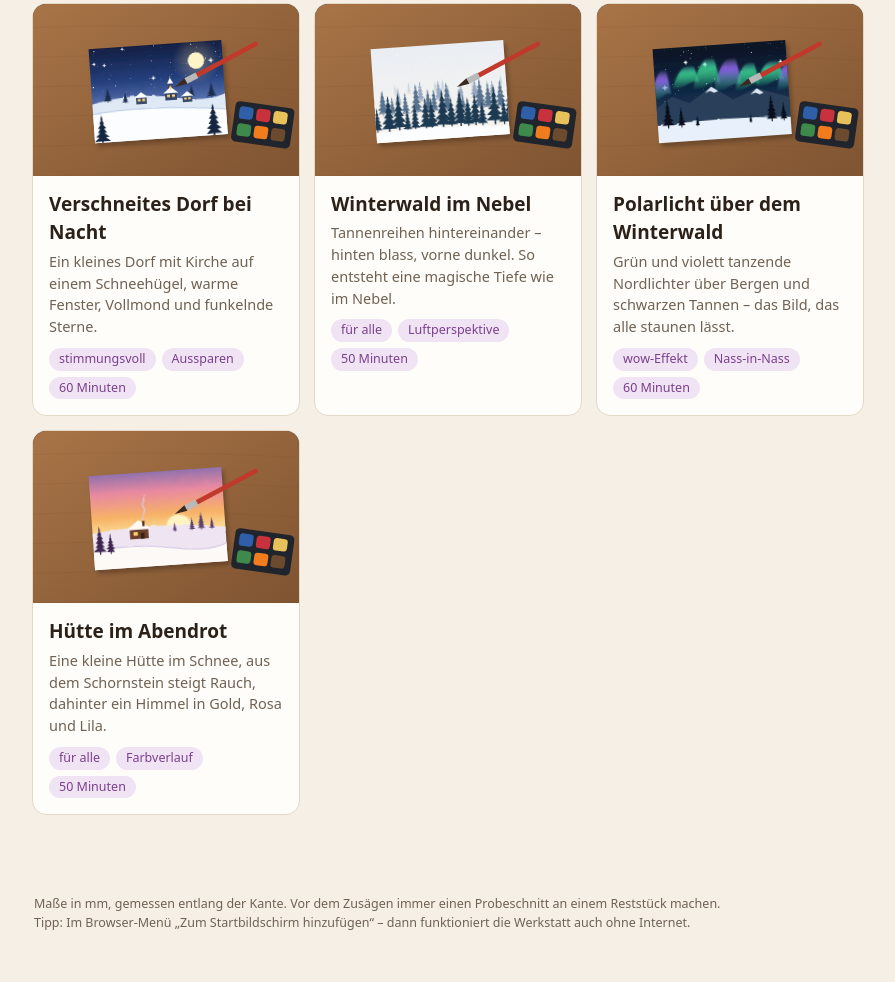
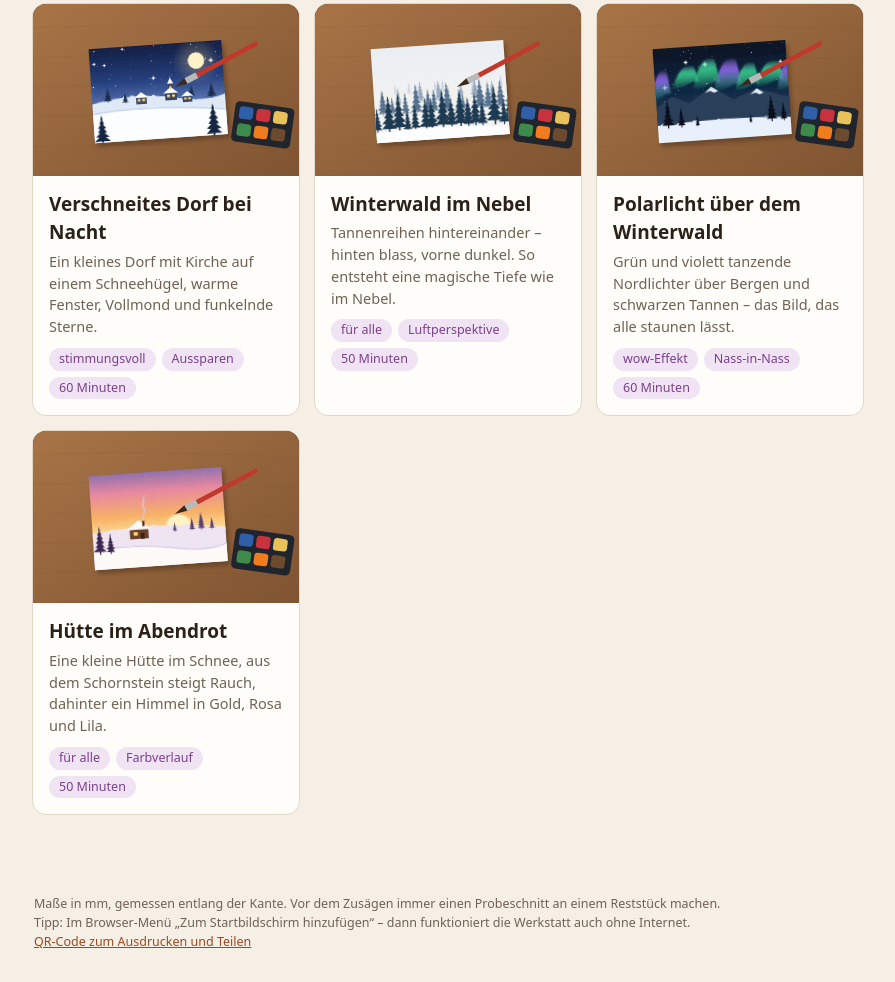
Before and after one commit to NB-GSN/werken, a plain HTML site: page index.html in a window 1280 px wide. Shown: the part 5722-6704 px from the top of the page, without its empty margins (192-1087 px from the left). Drawn offline with Linux system fonts and the light colour scheme.

Commit message:
QR-Code-Plakat für die Werkstatt
Co-Authored-By: Claude Opus 5.5 <noreply@anthropic.com>
Claude-Session: https://claude.ai/code/session_01Xerayv7VX8Swn8ohT6aE3N

```diff
--- a/index.html
+++ b/index.html
@@ -245,7 +245,7 @@ details.abc p{margin:0 0 10px;font-size:15px}
   <button id="music" class="musicbtn" aria-label="Weihnachtsmusik an" title="Weihnachtsmusik an"><svg viewBox="0 0 24 24" width="22" height="22" aria-hidden="true"><path d="M9 18.5a2.5 2.5 0 1 1-2-2.45V5l11-2v12.5a2.5 2.5 0 1 1-2-2.45V7.1L9 8.4z" fill="currentColor"/></svg></button>
 </header>
 <main id="app"></main>
-<footer>Maße in mm, gemessen entlang der Kante. Vor dem Zusägen immer einen Probeschnitt an einem Reststück machen.<br>Tipp: Im Browser-Menü „Zum Startbildschirm hinzufügen“ – dann funktioniert die Werkstatt auch ohne Internet.</footer>
+<footer>Maße in mm, gemessen entlang der Kante. Vor dem Zusägen immer einen Probeschnitt an einem Reststück machen.<br>Tipp: Im Browser-Menü „Zum Startbildschirm hinzufügen“ – dann funktioniert die Werkstatt auch ohne Internet.<br><a href="werkstatt-qr.png" download>QR-Code zum Ausdrucken und Teilen</a></footer>
 
 <script src="lib/qrcode.js"></script>
 <script>
```
Also changed, not shown: werkstatt-qr-quadrat.png (added), werkstatt-qr.png (added).
